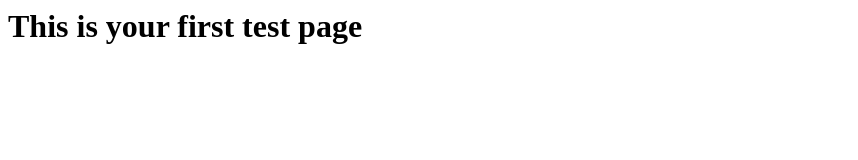
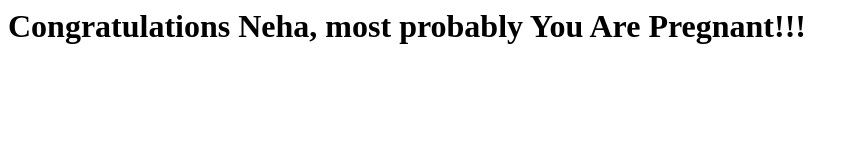
Before and after one commit to SajAnsari/testrepo.github.io, a plain HTML site: page index.html in a window 1280 px wide. Shown: the whole page, without its empty margins (0-858 px from the left). Drawn offline with Linux system fonts and the light colour scheme.

Commit message:
Update index.html
Added msg to neha

```diff
--- a/index.html
+++ b/index.html
@@ -3,6 +3,6 @@
 <title>Test Page</title>
 </head>
 <body>
-<h1>This is your first test page</h1>
+<h1>Congratulations Neha, most probably You Are Pregnant!!!</h1>
 </body>
 </html
```
